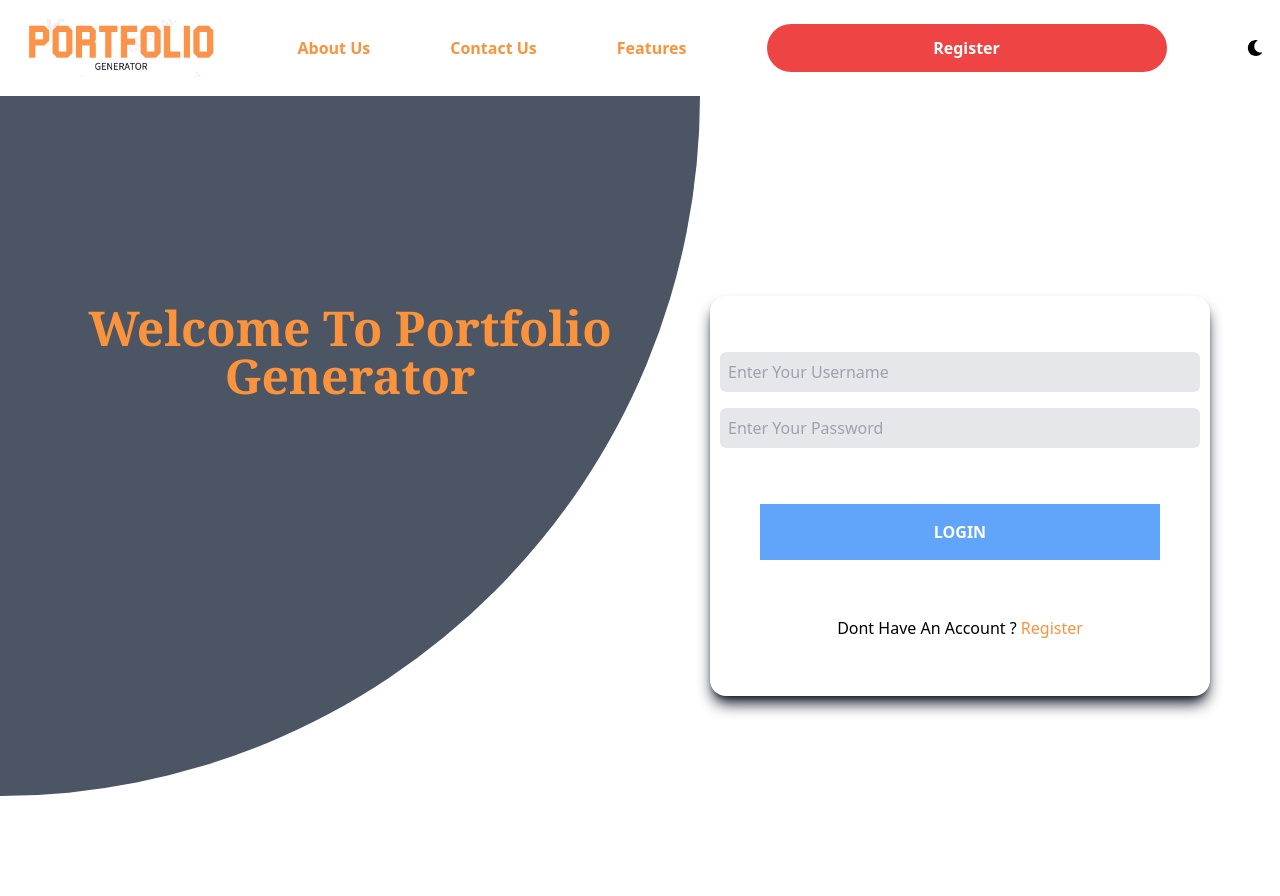
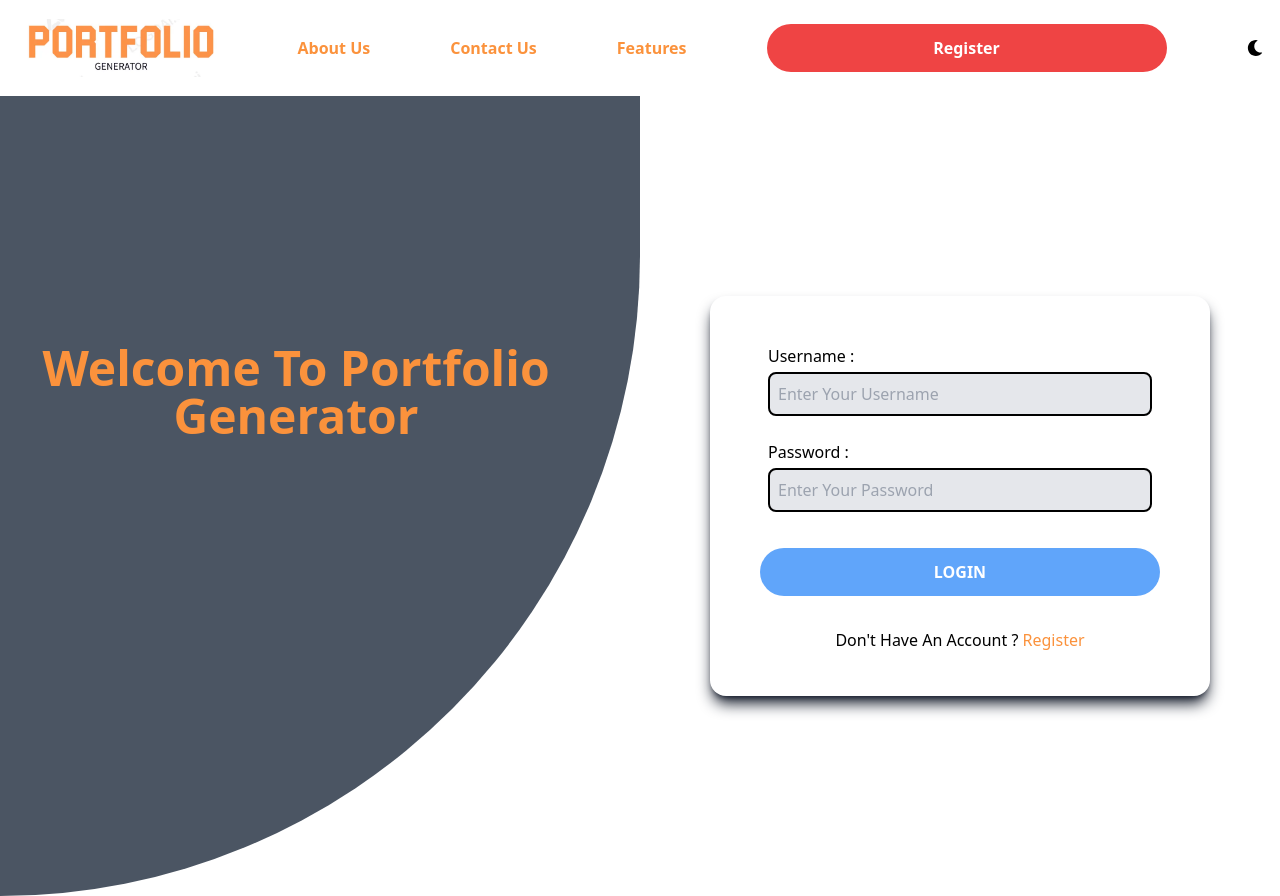
Before and after one commit to Muhammad-Faizan-Soomro/online-portfolio-generator, a Next.js app: page /login in a window 1280 px wide. Built offline with nearby package versions, Linux system fonts and the light colour scheme.

Commit message:
integrate new component

```diff
--- a/app/login/page.jsx
+++ b/app/login/page.jsx
@@ -1,10 +1,11 @@
-'use client'
+"use client";
 import React, { useState } from "react";
-import {signIn} from 'next-auth/react'
+import { signIn } from "next-auth/react";
 import { useRouter } from "next/navigation";
 import { toast } from "react-toastify";
 import Navbar from "../components/Navbar";
-
+import Input from "../components/Input";
+import Button from "../components/Button";
 
 function Login() {
   const [user, setuser] = useState({
@@ -12,53 +13,48 @@ function Login() {
     password: "",
   });
 
-  const router = useRouter()
+  const router = useRouter();
 
-  async function HandleSignIn(e){
+  async function HandleSignIn(e) {
     e.preventDefault();
-    if(!user.username||!user.password){
-      toast.error('All fields are required')
+    if (!user.username || !user.password) {
+      toast.error("All fields are required");
+    } else {
+      try {
+        const res = await signIn("credentials", {
+          username: user.username,
+          password: user.password,
+          redirect: false,
+        });
+        if (res.ok) {
+          toast.success("Login Successfully");
+          router.replace("/home");
+          localStorage.setItem("user", user.username);
+        } else {
+          toast.warn("Invalid Credentials");
         }
-    else{
-      try{
-       const  res = await signIn("credentials",{
-          username:user.username,
-          password:user.password,
-          redirect:false
-        })
-        if(res.ok){
-          toast.success("Login Successfully")
-          router.replace('/home')
-          localStorage.setItem('user',user.username)
-        }
-        else{
-          toast.warn("Invalid Credentials")
-        }
-      }
-      catch(error){
+      } catch (error) {
         console.log(error);
       }
     }
-
-
-
   }
   return (
     <>
-    <Navbar/>
+      <Navbar />
       <section>
-      <div className="lg:hidden container w-full h-full flex justify-center items-center">
-        <form onSubmit={HandleSignIn} className="form h-[580px] w-[350px] bg-gray-700 flex flex-col gap-8 items-center justify-center">
-          <h1 className="font-bold text-orange-400 text-2xl">
-            {" "}
-            PORTFOLIO GENERATOR
+        <div className="sm:hidden container h-[100vh] w-[100vw] flex justify-center items-center">
+          <form
+            onSubmit={HandleSignIn}
+            className="form h-[100%] w-[100%] bg-gray-700 flex flex-col gap-8 items-center justify-center"
+          >
+            <h1 className="font-bold text-orange-400 text-2xl text-center">
+              WELCOME TO<br/>PORTFOLIO GENERATOR
             </h1>
-          <label htmlFor="username" className="text-xl font-bold text-white">
-            Username
-          </label>
-          <input
+            <Input
+              labelText="Username :"
+              labelClassName="text-white"
               type="text"
-            className="w-[300px] rounded-sm h-8 p-2"
+              className="w-[80vw] max-w-[20rem]"
               placeholder="Enter Your Username"
               onChange={(e) => {
                 setuser({
@@ -68,12 +64,11 @@ function Login() {
               }}
               value={user.username}
             />
-          <label htmlFor="password" className="text-xl font-bold text-white">
-            Password
-          </label>
-          <input
+            <Input
+              labelText="Password :"
+              labelClassName="text-white"
               type="password"
-            className="w-[300px] rounded-sm h-8 p-2"
+              className="w-[80vw] max-w-[20rem] "
               placeholder="Enter Your Password"
               value={user.password}
               onChange={(e) => {
@@ -84,33 +79,35 @@ function Login() {
               }}
             />
 
-          <button className="px-8 mt-2  py-4 font-bold text-white bg-blue-500 rounded-full font-serif">
-            LOGIN
-          </button>
+            <Button className="w-72 bg-blue-500" text="LOGIN" type="submit"/>
             <p className="text-white font-bold">
-            DONT HAVE AN ACCOUNT ?{" "}
-            <a href="/register" className="text-orange-400 ">
-              REGISTER
+              Don't Have An Account ?{" "}
+              <a
+                href="/register"
+                className="text-orange-400 hover:text-red-400 hover:underline"
+              >
+                Register
               </a>
             </p>
           </form>
         </div>
-      <div className="  container1 h-full w-full hidden md:flex">
+        <div className="container1 h-full w-full hidden sm:flex">
           <div className="div1 h-screen w-[50%]">
-          <div className="bubble w-[700px] h-[700px] bg-gray-600 rounded-br-full dark:bg-blue-400">
-            <h1 className="text-orange-400 text-5xl pt-52 font-bold text-center dark:text-white font-serif">
+            <div className="bubble w-full h-full bg-gray-600 rounded-br-full flex justify-center items-center dark:bg-blue-400">
+              <h1 className="text-orange-400 pr-12 pb-52 text-5xl text-center font-bold dark:text-white lg:block">
                 Welcome To Portfolio Generator
               </h1>
             </div>
           </div>
           <div className="div2 h-screen w-[50%] flex items-center justify-center">
-          <form  onSubmit={HandleSignIn}  className="form flex flex-col justify-center items-center gap-4 w-[500px] h-[400px] bg-white rounded-2xl shadow-gray-900 shadow-lg">
-            <input
-              type="text"
+            <form
+              onSubmit={HandleSignIn}
+              className="form flex flex-col justify-center items-center gap-4 w-[500px] h-[400px] bg-white rounded-2xl shadow-gray-900 shadow-lg"
+            >
+              <Input
+                labelText="Username :"
                 name="username"
-              id="user"
                 placeholder="Enter Your Username"
-              className="w-[480px] rounded-md bg-gray-200 h-10 dark:text-black p-2"
                 onChange={(e) => {
                   setuser({
                     ...user,
@@ -119,12 +116,11 @@ function Login() {
                 }}
                 value={user.username}
               />
-            <input
+              <Input
+                labelText="Password :"
                 type="password"
                 name="password"
-              id="pass"
                 placeholder="Enter Your Password"
-              className="w-[480px] rounded-md bg-gray-200 h-10 dark:text-black p-2"
                 value={user.password}
                 onChange={(e) => {
                   setuser({
@@ -132,17 +128,14 @@ function Login() {
                     password: e.target.value,
                   });
                 }}
-
-
-
-
               />
-            <button className="w-[400px] m-10 py-4 text-white font-bold bg-blue-400">
-              LOGIN
-            </button>
+              <Button text="LOGIN" type="submit"/>
               <p className="dark:text-black">
-              Dont Have An Account ?{" "}
-              <a href="/register" className="text-orange-400">
+                Don't Have An Account ?
+                <a
+                  href="/register"
+                  className="text-orange-400 hover:text-red-800 hover:underline"
+                >
                   {" "}
                   Register
                 </a>
```
Lines whose indentation alone changed are shown as unchanged.
